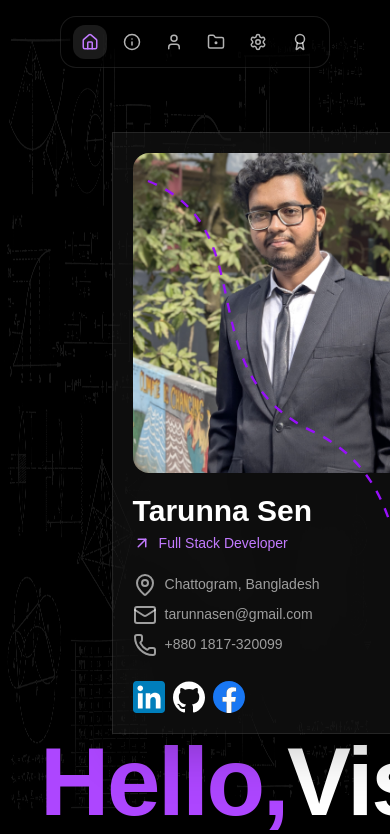
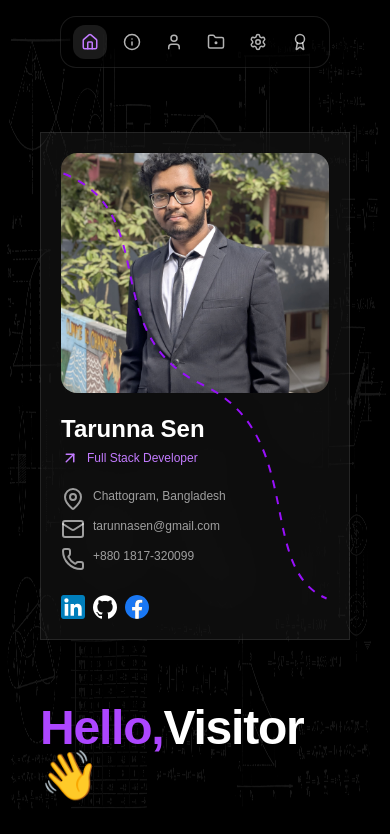
Before and after one commit to T4RUNN4/Tarunna-Portfolio, a React (Vite) app: page / in a window 390 px wide. Shown: the top 834 px of the page. Built offline with nearby package versions, Linux system fonts and the light colour scheme.

Commit message:
Improved Hero responsiveness

```diff
--- a/src/components/ProfileCard.jsx
+++ b/src/components/ProfileCard.jsx
@@ -32,48 +32,54 @@ export default function ProfileCard() {
       </svg>
 
       <div className="overflow-hidden rounded-2xl bg-purple-600">
-        <img src={Tarunna} alt="Profile" className="h-80 w-full object-cover" />
+        <img
+          src={Tarunna}
+          alt="Profile"
+          className="h-60 lg:h-80 w-full object-cover"
+        />
       </div>
 
       <div className="mt-5">
-        <h3 className="text-3xl font-bold">Tarunna Sen</h3>
+        <h3 className="text-2xl lg:text-3xl font-bold">Tarunna Sen</h3>
 
         <div className="mt-1 flex items-center gap-2 text-purple-400">
           <ArrowUpRight size={18} />
-          <span className="text-sm font-medium">Full Stack Developer</span>
+          <span className="text-xs lg:text-sm font-medium">
+            Full Stack Developer
+          </span>
         </div>
 
         <a
           href="https://maps.app.goo.gl/mEHmzr1jsQ2DSMYu9"
           target="_blank"
-          className="flex gap-2 mt-5 text-sm leading-relaxed text-white/60 hover:text-purple-400 transition"
+          className="flex gap-2 mt-5 text-xs lg:text-sm leading-relaxed text-white/60 hover:text-purple-400 transition"
         >
           <MapPin /> Chattogram, Bangladesh
         </a>
         <a
           href="mailto:tarunnasen@gmail.com"
           target="_blank"
-          className="flex gap-2 mt-1.5  text-sm leading-relaxed text-white/60 hover:text-purple-400 transition"
+          className="flex gap-2 mt-1.5  text-xs lg:text-sm leading-relaxed text-white/60 hover:text-purple-400 transition"
         >
           <Mail /> tarunnasen@gmail.com
         </a>
         <a
           href="https://wa.me/8801817320099"
           target="_blank"
-          className="flex gap-2 mt-1.5  text-sm leading-relaxed text-white/60 hover:text-purple-400 transition"
+          className="flex gap-2 mt-1.5  text-xs lg:text-sm leading-relaxed text-white/60 hover:text-purple-400 transition"
         >
           <Phone /> +880 1817-320099
         </a>
 
         <div className="mt-6 flex items-center gap-2">
           <a target="_blank" href="https://linkedin.com/in/tarunna-sen/">
-            <img src={LinkedIn} alt="LinkedIn" className="w-8 h-8" />
+            <img src={LinkedIn} alt="LinkedIn" className="w-6 lg:w-8 h-6 lg:h-8" />
           </a>
           <a target="_blank" href="https://github.com/T4RUNN4/">
-            <img src={Github} alt="Github" className="w-8 h-8" />
+            <img src={Github} alt="Github" className="w-6 lg:w-8 h-6 lg:h-8" />
           </a>
           <a target="_blank" href="https://www.facebook.com/tarunna.002">
-            <img src={Facebook} alt="Facebook" className="w-8 h-8" />
+            <img src={Facebook} alt="Facebook" className="w-6 lg:w-8 h-6 lg:h-8" />
           </a>
         </div>
       </div>
--- a/src/sections/Hero.jsx
+++ b/src/sections/Hero.jsx
@@ -7,9 +7,9 @@ export default function About() {
   return (
     <section
       id="home"
-      className="relative flex items-center justify-center overflow-hidden px-10 py-20 text-white"
+      className="relative flex flex-col md:flex-row items-center justify-center px-10 py-20 text-white"
     >
-      <div className="relative z-10 grid w-full max-w-7xl items-center lg:grid-cols-2">
+      <div className="relative z-10 grid w-full items-center grid-cols-1 md:grid-cols-2 gap-6">
         <ProfileCard />
         <motion.div
           initial={{ opacity: 0, y: 80 }}
@@ -20,6 +20,7 @@ export default function About() {
             delay: 0.15,
             ease: [0.22, 1, 0.36, 1],
           }}
+          className="mt-10 lg:mt-0"
         >
           <motion.h1
             initial={{ opacity: 0, y: 70 }}
@@ -29,13 +30,13 @@ export default function About() {
               delay: 0.1,
               ease: [0.22, 1, 0.36, 1],
             }}
-            className="text-8xl font-bold tracking-tight"
+            className="text-5xl lg:text-7xl font-bold tracking-tight"
           >
             <span className="text-purple-500">Hello,</span>Visitor{" "}
-            <span className="text-7xl">👋</span>
+            <span className="text-5xl lg:text-7xl">👋</span>
           </motion.h1>
 
-          <div className="mt-8 max-w-xl text-lg leading-relaxed text-white/50">
+          <div className="mt-8 text-sm lg:text-lg text-white/50">
             I am Tarunna Sen, a Full Stack Web Developer who builds websites
             that don't just work — they feel right. Blending logic, creativity,
             and real-world impact into every experience. Crafting thoughtful web
--- a/src/sections/Skills.jsx
+++ b/src/sections/Skills.jsx
@@ -89,7 +89,7 @@ export default function Skills() {
           </div>
         </motion.div>
 
-        <div className="mt-20 grid gap-5 sm:grid-cols-2 lg:grid-cols-6">
+        <div className="mt-20 grid gap-5 grid-cols-2 lg:grid-cols-6">
           {skills.map((skill, index) => (
             <SkillsCard
               key={index}
```
